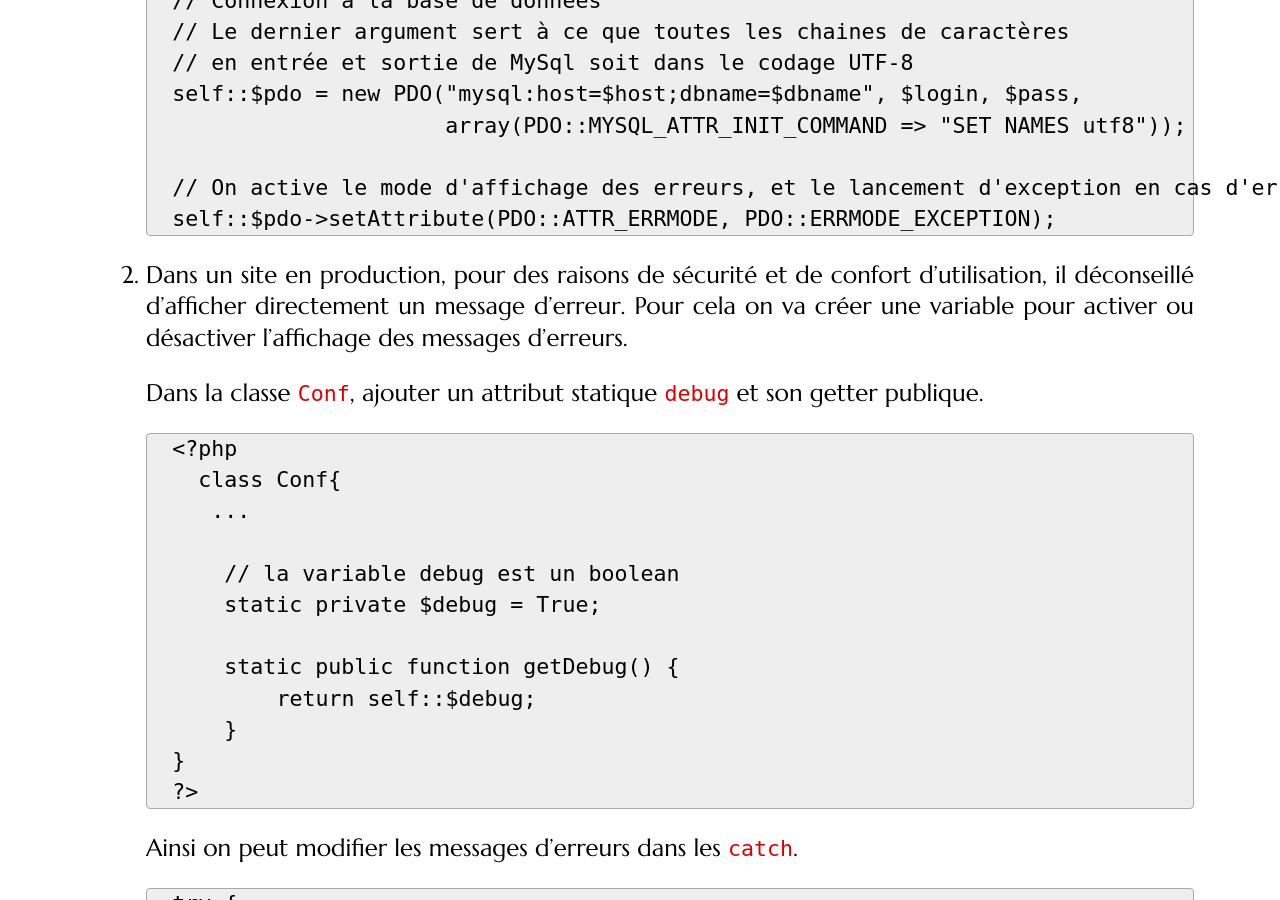
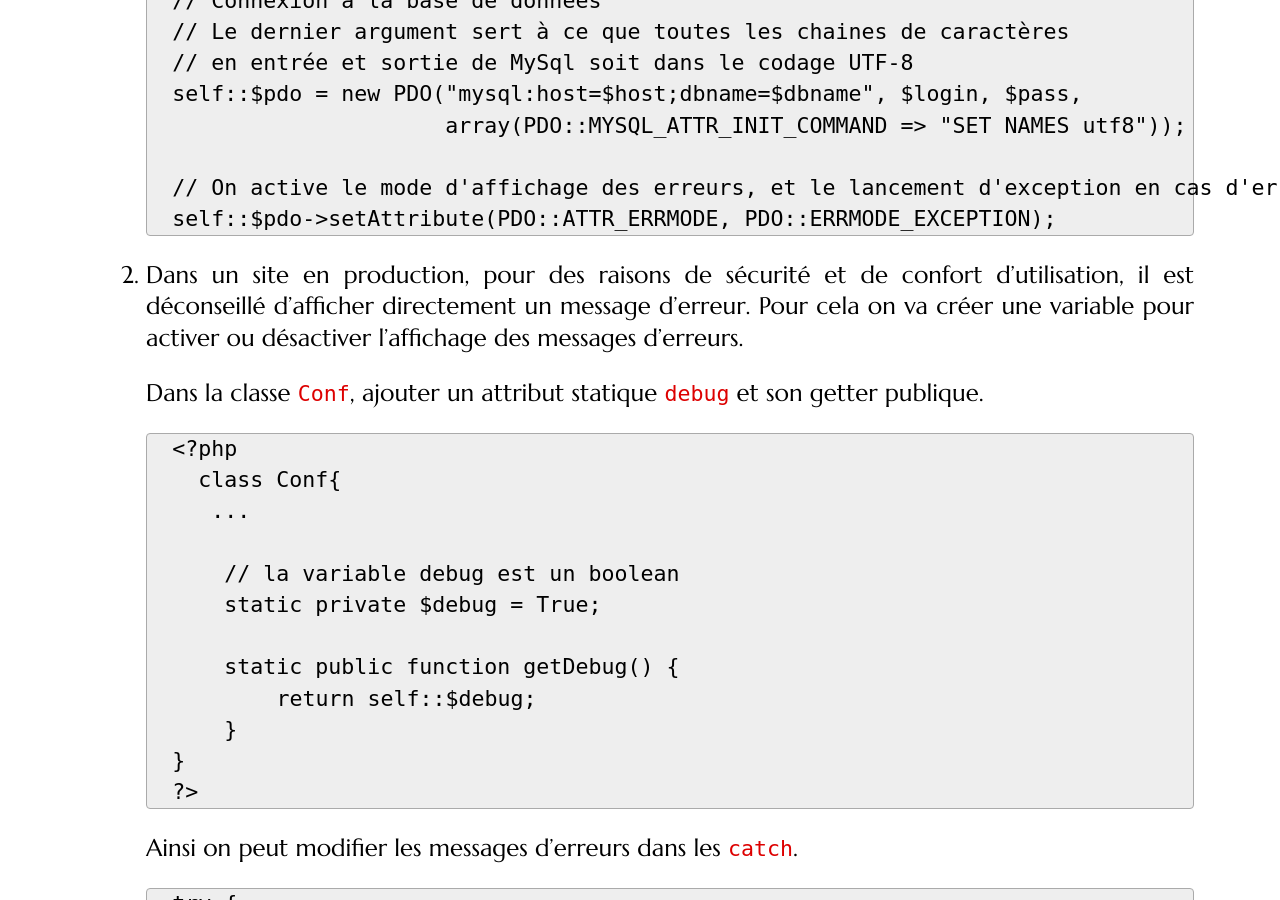
Before and after one commit to romainlebreton/R3.01-DeveloppementWeb, a Jekyll site: the page built from tutorials/tutorial2.md, in a window 1280 px wide and 900 px high, scrolled down 8481 px. Built offline with Jekyll 4.4.1, drawn with Linux system fonts in a browser that asks for light colours; some web fonts are replaced; some of the changed text lies outside the part shown.

Commit message:
Update tutorial2.md
Correction de E. Alvernhe

```diff
--- a/tutorials/tutorial2.md
+++ b/tutorials/tutorial2.md
@@ -371,7 +371,7 @@ l'objet voiture crée.
    {:.php}
 
 2. Dans un site en production, pour des raisons de sécurité et de confort
-d'utilisation, il déconseillé d'afficher directement un message d'erreur. Pour
+d'utilisation, il est déconseillé d'afficher directement un message d'erreur. Pour
 cela on va créer une variable pour activer ou désactiver l'affichage des
 messages d'erreurs.
 
```
Also changed, not shown: other parts of tutorials/tutorial2.md (+2 -2 lines).
